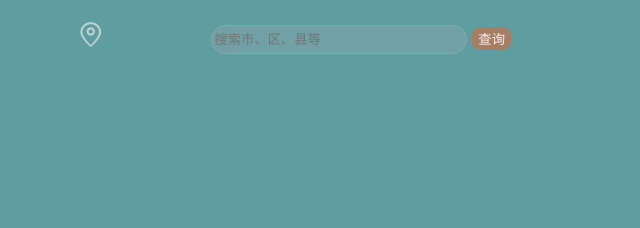
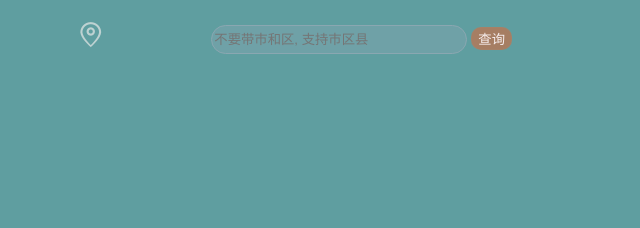
Before and after one commit to justinSun2001/weather, a plain HTML site: page index.html in a window 1280 px wide. Shown: the top 228 px of the page, 640-1280 px from the left. Drawn offline with Linux system fonts and the light colour scheme.

Commit message:
Update index.html

```diff
--- a/index.html
+++ b/index.html
@@ -17,7 +17,7 @@
         <div class="rightArea">
             <span class="iconfont weizhiStyle">&#xe67c;</span>&nbsp;
             <span class="cityStyle" id="location"></span>
-            <input type="text" class="inputStyle" id="city" placeholder="搜索市、区、县等">
+            <input type="text" class="inputStyle" id="city" placeholder="不要带市和区, 支持市区县">
                 <button class="btn" id="location-button">
                     <span>查询</span>
                 </button>
```
